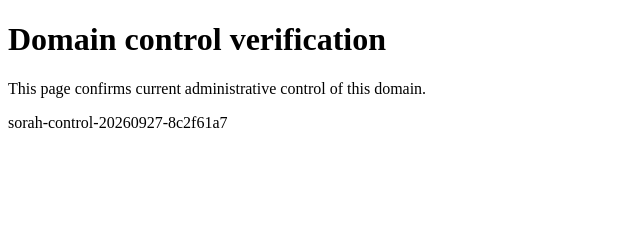
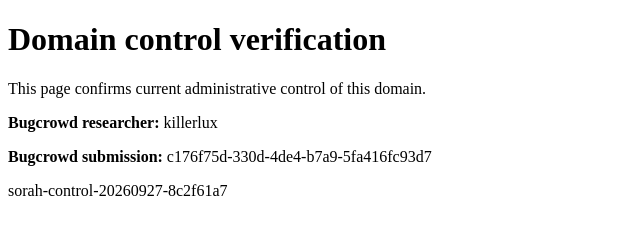
Before and after one commit to killerlux/sorah-site, a plain HTML site: page index.html in a window 1280 px wide. Shown: the whole page, without its empty margins (0-640 px from the left). Drawn offline with Linux system fonts and the light colour scheme.

Commit message:
Add Bugcrowd researcher and submission reference
Updated the title and added Bugcrowd researcher and submission details.

```diff
--- a/index.html
+++ b/index.html
@@ -1,2 +1,18 @@
 <!doctype html>
-<html lang="en"><head><meta charset="utf-8"><meta name="viewport" content="width=device-width,initial-scale=1"><meta name="robots" content="noindex,nofollow"><title>Domain control verification</title></head><body><main><h1>Domain control verification</h1><p>This page confirms current administrative control of this domain.</p><p id="verification">sorah-control-20260927-8c2f61a7</p></main></body></html>
+<html lang="en">
+<head>
+  <meta charset="utf-8">
+  <meta name="viewport" content="width=device-width,initial-scale=1">
+  <meta name="robots" content="noindex,nofollow">
+  <title>Bugcrowd domain control verification</title>
+</head>
+<body>
+  <main>
+    <h1>Domain control verification</h1>
+    <p>This page confirms current administrative control of this domain.</p>
+    <p><strong>Bugcrowd researcher:</strong> killerlux</p>
+    <p><strong>Bugcrowd submission:</strong> c176f75d-330d-4de4-b7a9-5fa416fc93d7</p>
+    <p id="verification">sorah-control-20260927-8c2f61a7</p>
+  </main>
+</body>
+</html>
```
